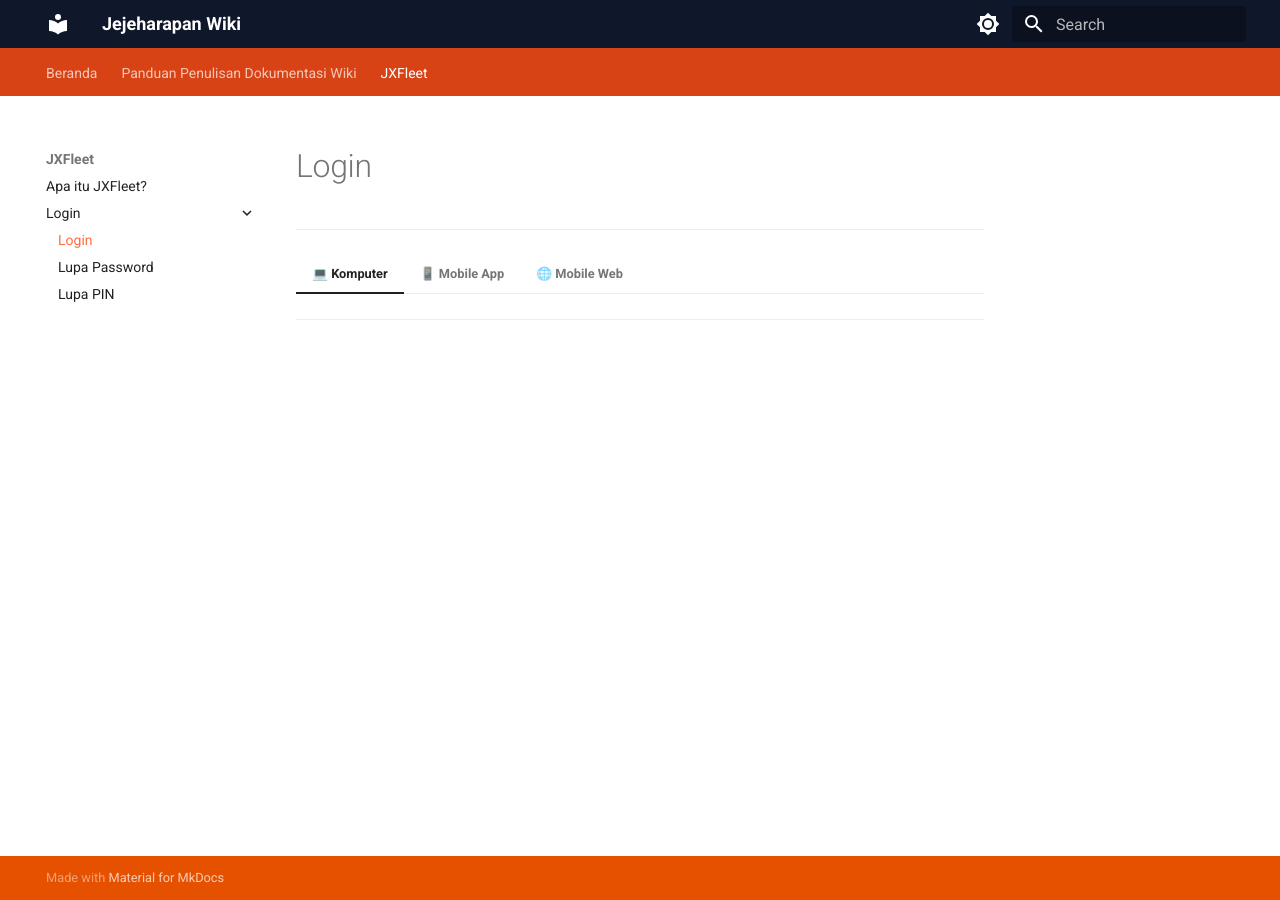
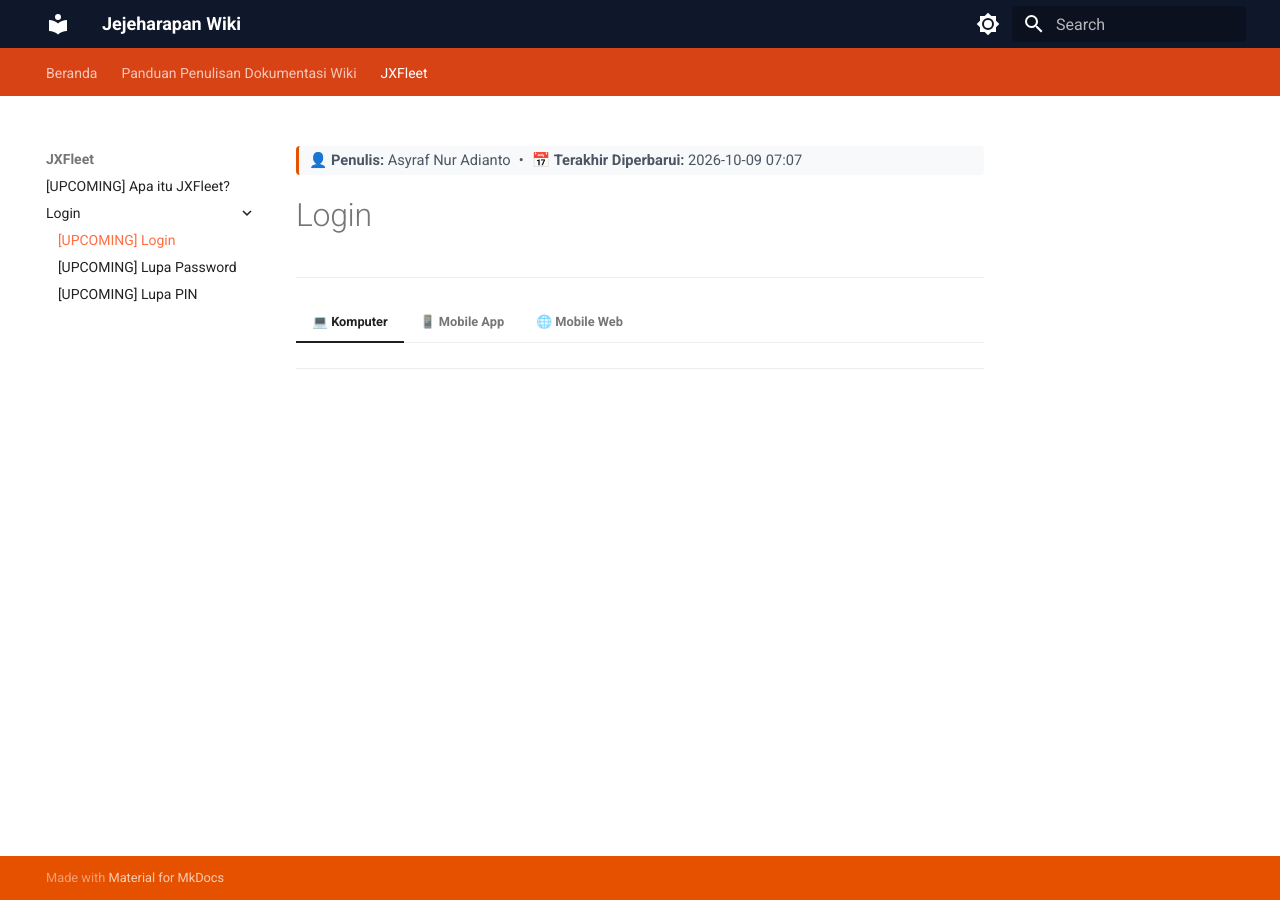
Before and after one commit to jejeharapan/wiki, an MkDocs documentation site: the page built from article/JXFleet/Login/001-login.md, in a window 1280 px wide. Built offline with MkDocs 1.6.1 and Material for MkDocs 9.7.7, drawn with Linux system fonts in a browser that asks for light colours.

Commit message:
docs(jxfleet): update titles with UPCOMING tag and timestamp

```diff
--- a/article/JXFleet/Login/001-login.md
+++ b/article/JXFleet/Login/001-login.md
@@ -1,7 +1,7 @@
 ---
-title: Login
-# category: Security
-# level: Mandatory
+title: "[UPCOMING] Login"
+author: Asyraf Nur Adianto
+last_updated: 2026-10-09 07:07
 ---
 
 # Login
--- a/article/JXFleet/index.md
+++ b/article/JXFleet/index.md
@@ -1,7 +1,7 @@
 ---
-title: Apa itu JXFleet?
+title: "[UPCOMING] Apa itu JXFleet?"
 author: Asyraf Nur Adianto
-last_updated: 2026-10-09
+last_updated: 2026-10-09 07:07
 ---
 
 # Apa itu JXFleet?
```
Also changed, not shown: article/JXFleet/Login/002-passwordLupa.md (+3 -3 lines), article/JXFleet/Login/003-pinLupa.md (+3 -3 lines).
